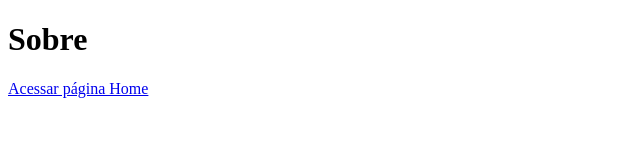
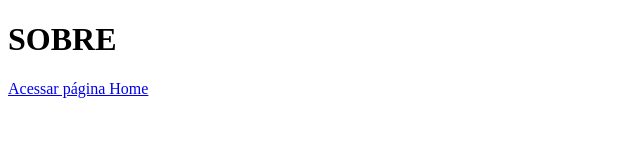
Before and after one commit to LucasCapucci/ideia-unica, a Next.js app: page /about in a window 1280 px wide. Shown: the top 160 px of the page, without its empty margins (0-640 px from the left). Built offline with nearby package versions, Linux system fonts and the light colour scheme.

Commit message:
teste de Link

```diff
--- a/pages/about.js
+++ b/pages/about.js
@@ -2,7 +2,7 @@ import Link from 'next/link';
 
 function Sobre(){
     return (<div>
-        <h1>Sobre</h1>
+        <h1>SOBRE</h1>
 
         <Link href="/">
         <a>Acessar página Home</a>
--- a/pages/index.js
+++ b/pages/index.js
@@ -2,7 +2,7 @@ import Link from 'next/link';
 
 function Home(){
     return (<div>
-        <h1>Home</h1>
+        <h1>HOME</h1>
 
         <Link href="/about">
         <a>Acessar página Sobre</a>
```
